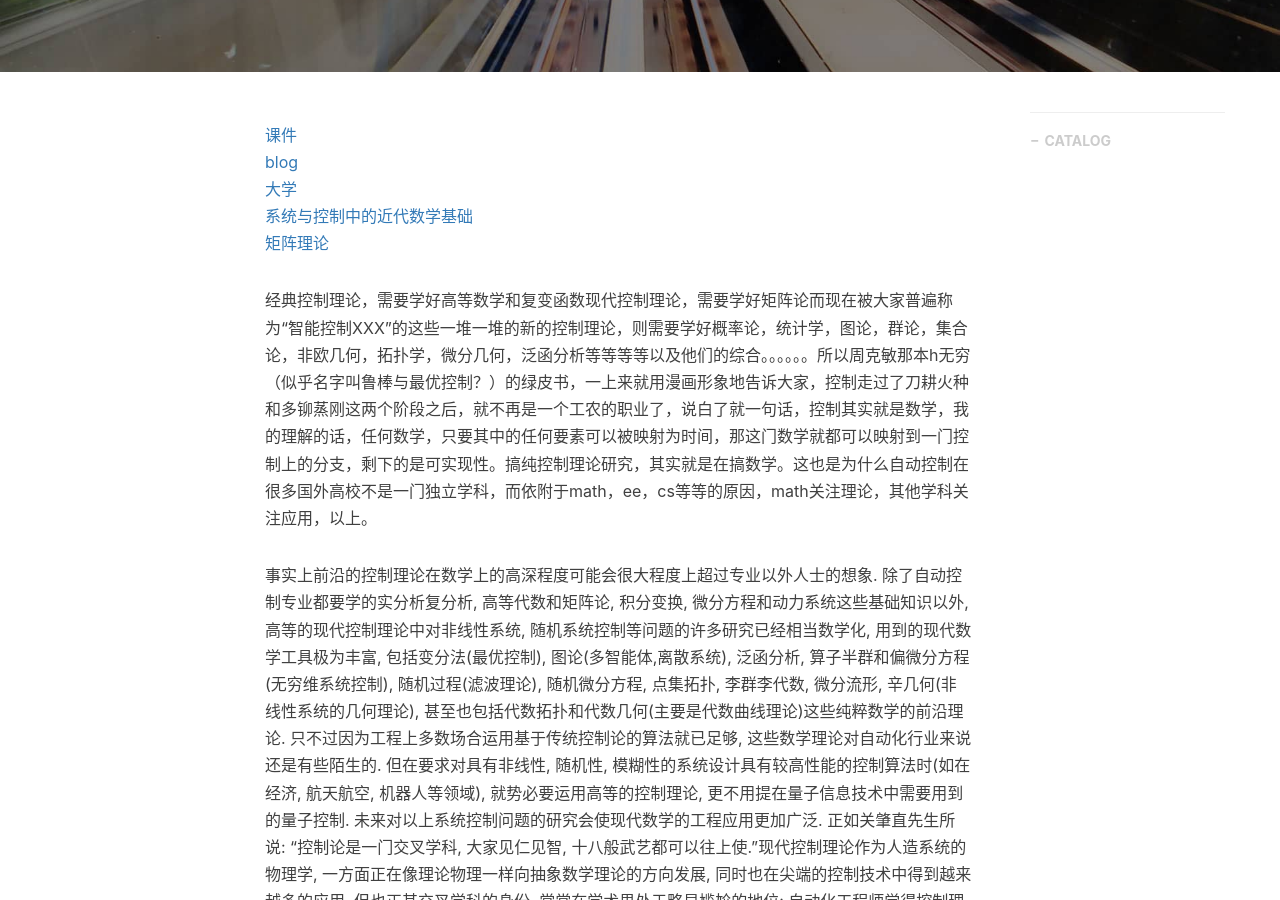
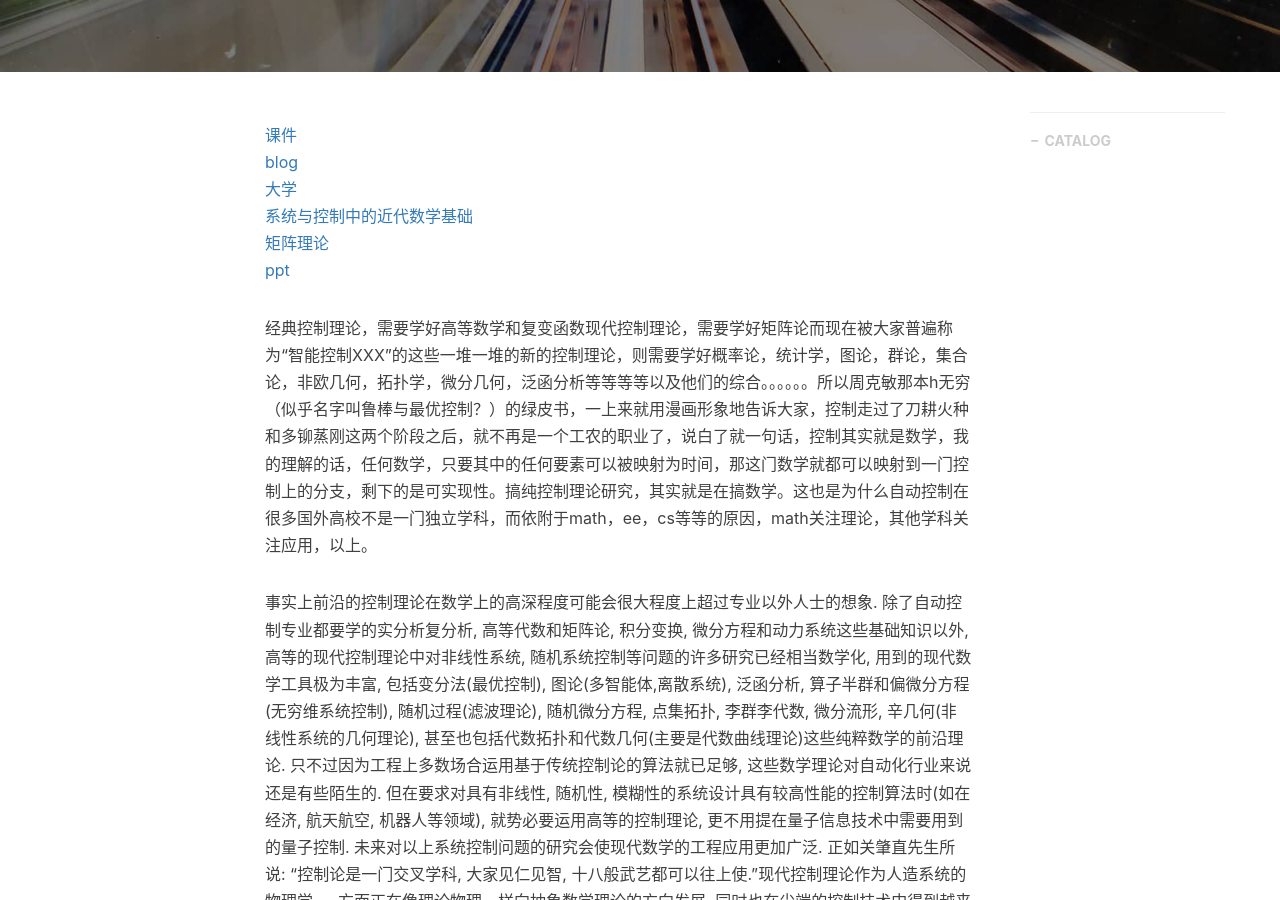
Before and after one commit to gary-robotics/dlward, a Jekyll site: the page built from _posts/2019-09-28-矩阵分析-2019.markdown, in a window 1280 px wide and 900 px high, scrolled down 451 px. Built offline with Jekyll 4.4.1, drawn with Linux system fonts in a browser that asks for light colours; nearby versions of some CDN libraries; comment, search, counter and statistics services are not loaded.

Commit message:
Update 2019-09-28-矩阵分析-2019.markdown

```diff
--- a/_posts/2019-09-28-矩阵分析-2019.markdown
+++ b/_posts/2019-09-28-矩阵分析-2019.markdown
@@ -14,6 +14,7 @@ tags:                               #标签
 [大学](http://www.gcjzl.com/content/?sid=4&lang=zh)
 [系统与控制中的近代数学基础](https://github.com/liulinbo/slam/blob/master/%E7%B3%BB%E7%BB%9F%E4%B8%8E%E6%8E%A7%E5%88%B6%E4%B8%AD%E7%9A%84%E8%BF%91%E4%BB%A3%E6%95%B0%E5%AD%A6%E5%9F%BA%E7%A1%80.pdf)
 [矩阵理论](http://math.sjtu.edu.cn/course/Matrix/)
+[ppt](https://wenku.baidu.com/view/816b51126429647d27284b73f242336c1eb930a8?sxts=1560487924126)
 
 
 经典控制理论，需要学好高等数学和复变函数现代控制理论，需要学好矩阵论而现在被大家普遍称为“智能控制XXX”的这些一堆一堆的新的控制理论，则需要学好概率论，统计学，图论，群论，集合论，非欧几何，拓扑学，微分几何，泛函分析等等等等以及他们的综合。。。。。。所以周克敏那本h无穷（似乎名字叫鲁棒与最优控制？）的绿皮书，一上来就用漫画形象地告诉大家，控制走过了刀耕火种和多铆蒸刚这两个阶段之后，就不再是一个工农的职业了，说白了就一句话，控制其实就是数学，我的理解的话，任何数学，只要其中的任何要素可以被映射为时间，那这门数学就都可以映射到一门控制上的分支，剩下的是可实现性。搞纯控制理论研究，其实就是在搞数学。这也是为什么自动控制在很多国外高校不是一门独立学科，而依附于math，ee，cs等等的原因，math关注理论，其他学科关注应用，以上。
```
